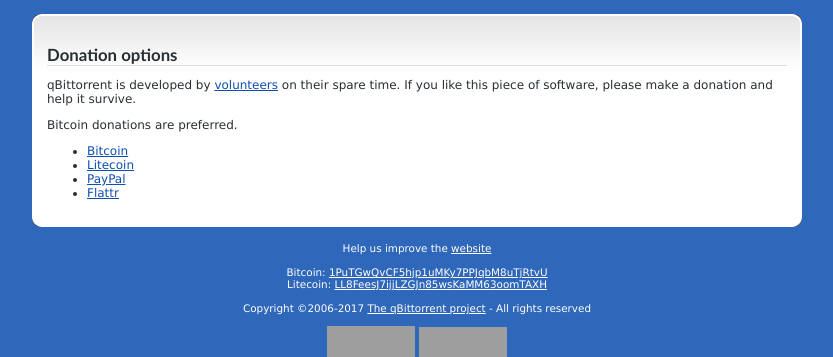
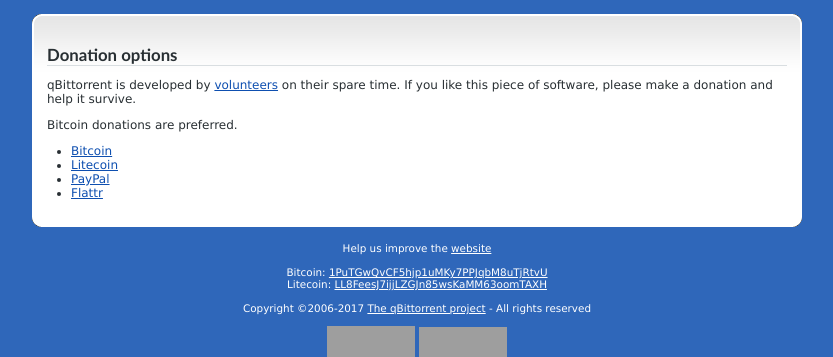
Before and after one commit to qbittorrent/qBittorrent-website, a PHP site: page /donate.php in a window 1280 px wide. Shown: the part 226-583 px from the top of the page, without its empty margins (223-1056 px from the left). Run offline with PHP 8.4, Linux system fonts and the light colour scheme; grey boxes are pictures that could not be loaded.

Commit message:
Less padding for ul elements

```diff
--- a/css/style.css
+++ b/css/style.css
@@ -95,6 +95,10 @@ h3 {
   margin: 15px 0 10px 0;
 }
 
+ul {
+  padding-left: 2em;
+}
+
 /* Stretcher */
 
 .stretcher {
```
